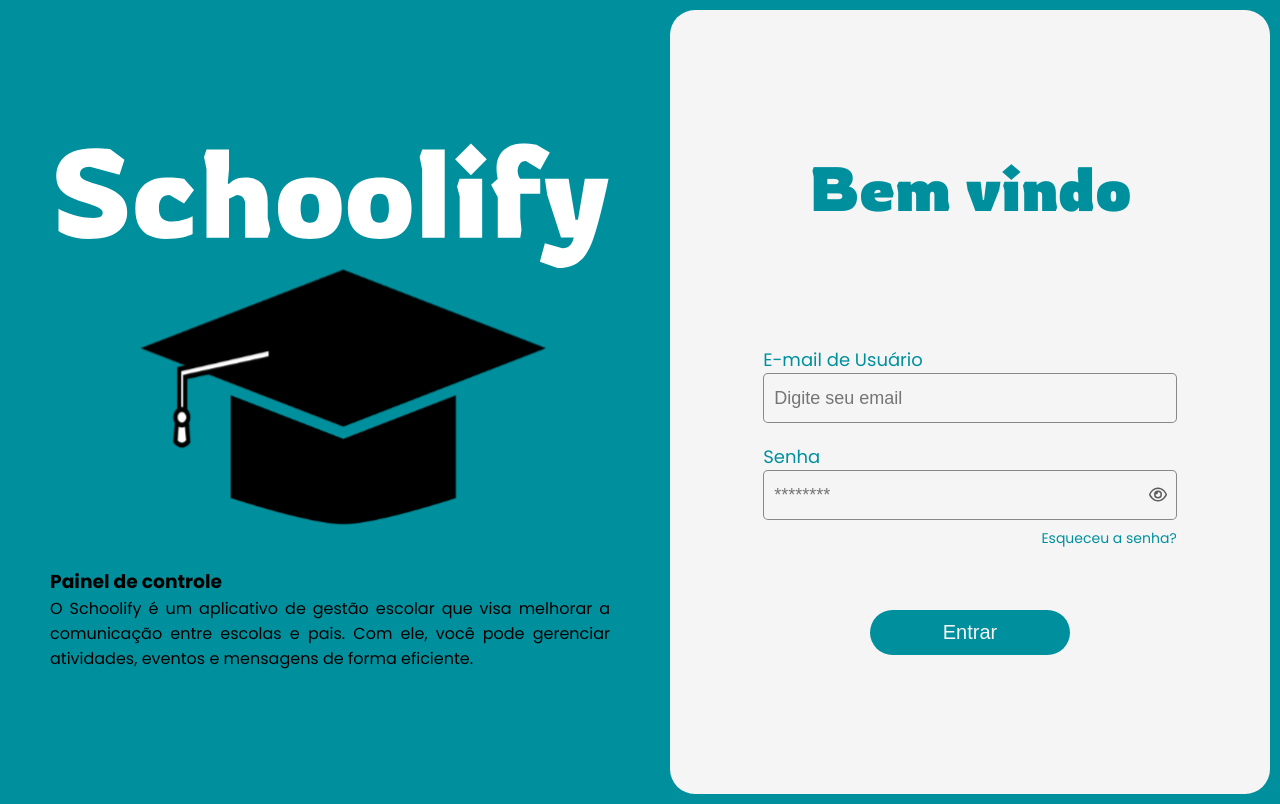
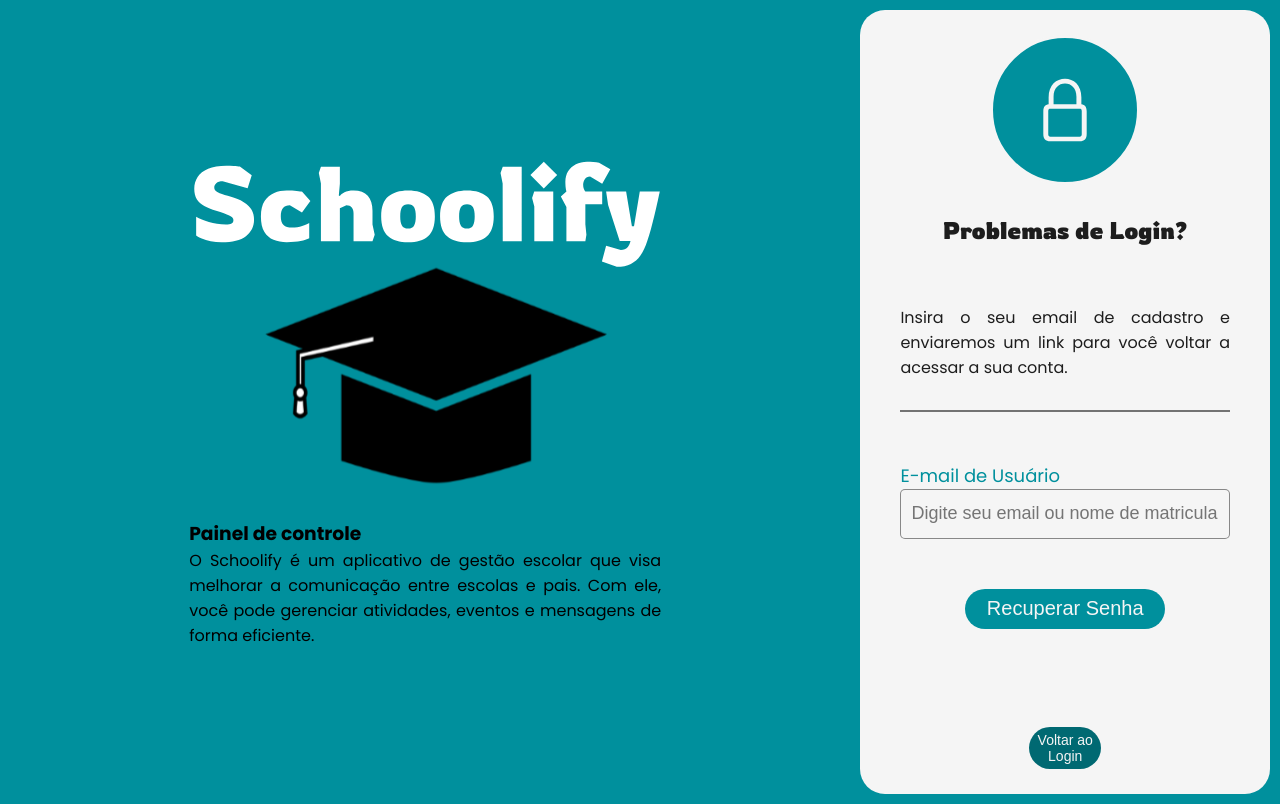
Before and after one commit to Lucas0u/Schoolify_01, a Next.js app: page /tela_login in a window 1280 px wide. Both pictures are taken after a click on the link "Esqueceu a senha?". Built offline with nearby package versions, Linux system fonts and the light colour scheme.

Commit message:
"Alerações + tela recuperar senha"

```diff
--- a/src/components/tela_login/Login.jsx
+++ b/src/components/tela_login/Login.jsx
@@ -5,7 +5,8 @@ import { FontAwesomeIcon } from "@fortawesome/react-fontawesome";
 import { useRouter } from "next/router";
 import { useState } from "react";
 
-export default function Login() {
+export default function Login({ onRecoverPassword }) {
+
     const [showPassword, setShowPassword] = useState(false);
     const router = useRouter();
 
@@ -17,7 +18,6 @@ export default function Login() {
         e.preventDefault();
 
         // Lógica de login (validação, autenticação, etc.)
-
         router.push("/");
     };
 
@@ -51,7 +51,9 @@ export default function Login() {
                             <FontAwesomeIcon icon={showPassword ? faEyeSlash : faEye} />
                         </span>
                     </div>
-                    <div className={styles.recuperar_senha}><a href="#">Esqueceu a senha?</a></div>
+                    <div className={styles.link_Recuperar}>
+                        <a href="#" onClick={onRecoverPassword}>Esqueceu a senha?</a>
+                    </div>
                 </div>
 
                 <Botao className={styles.botao_login} type="submit">
--- /dev/null
+++ b/src/components/tela_login/RecuperarSenha.jsx
@@ -0,0 +1,32 @@
+import styles from "@/styles/Login.module.css";
+import Botao from "../botoes/Botao";
+
+export default function RecuperarSenha({ onBackToLogin }) {
+  return (
+    <div>
+      <div className={styles.recuperar_senha}>
+        <img src="/assets/icones/Icone_Cadeado.svg" alt="" />
+        <h2>Problemas de Login?</h2>
+        <p>Insira o seu email de cadastro e enviaremos um link para você voltar a acessar a sua conta.</p>
+        <div className={styles.linha}></div>
+      </div>
+
+      <form>
+        <div className={styles.form_group}>
+          <label htmlFor="email">E-mail de Usuário</label>
+          <input
+            type="text"
+            id="email"
+            name="email"
+            placeholder="Digite seu email ou nome de matricula"
+            required
+          />
+        </div>
+
+        <Botao className={styles.botao_recuperar} type="submit">Recuperar Senha</Botao>
+
+        <Botao className={styles.botao_voltar} onClick={onBackToLogin}>Voltar ao Login</Botao>
+      </form>
+    </div>
+  );
+}
--- a/src/pages/tela_login.js
+++ b/src/pages/tela_login.js
@@ -1,7 +1,19 @@
 import Login from "@/components/tela_login/Login";
+import RecuperarSenha from "@/components/tela_login/RecuperarSenha";
 import styles from "@/styles/Login.module.css";
+import { useState } from "react";
 
 export default function TelaLogin() {
+  const [isRecoveringPassword, setIsRecoveringPassword] = useState(false);
+
+  const handleRecoverPasswordClick = () => {
+    setIsRecoveringPassword(true);
+  };
+
+  const handleBackToLoginClick = () => {
+    setIsRecoveringPassword(false);
+  };
+
   return (
     <div className={styles.tela_login}>
       <div className={styles.content}>
@@ -15,14 +27,14 @@ export default function TelaLogin() {
           </p>
         </div>
         <div className={styles.container_login}>
-          <Login />
+          {isRecoveringPassword ? (
+            <RecuperarSenha onBackToLogin={handleBackToLoginClick} />
+          ) : (
+            <Login onRecoverPassword={handleRecoverPasswordClick} />
+          )}
         </div>
       </div>
-      {/* <footer className={styles.footer}>
-        <p>
-          Ao continuar, você concorda com os <a href="/termos-de-uso" className={styles.link}>Termos de Serviço</a> e <a href="/politica-de-privacidade" className={styles.link}>Política de Privacidade</a> do Schoolify.
-        </p>
-      </footer> */}
+      {/* Footer aqui, se necessário */}
     </div>
   );
 }
--- a/src/styles/Login.module.css
+++ b/src/styles/Login.module.css
@@ -25,7 +25,7 @@
   padding: 20px;
   margin: 0 auto;
 
-  max-width: 600px;
+  max-width: 40%;
 }
 
 .tela_login .logo img {
@@ -50,7 +50,7 @@
   align-items: center;
   justify-content: center;
 
-  width: 600px;
+  width: 32%;
   height: 98vh;
 
   padding: 40px;
@@ -123,20 +123,22 @@
   color: rgba(29, 29, 29, 1);
 }
 
-.recuperar_senha {
+.link_Recuperar {
   margin-top: 5px;
+
   text-align: right;
   width: 100%;
 }
 
-.recuperar_senha a {
+.link_Recuperar a {
   font-size: 14px;
   color: var(--azul-intermediário);
+
   cursor: pointer;
   text-decoration: none;
 }
 
-.recuperar_senha a:hover {
+.link_Recuperar a:hover {
   text-decoration: underline;
 }
 
@@ -158,21 +160,77 @@
   background-color: rgba(0, 144, 157, 0.877);
 }
 
-/* .tela_login .footer {
+/* CSS RECUPAR SENHA */
+
+.recuperar_senha {
   display: flex;
-  justify-content: center;
+  flex-direction: column;
   align-items: center;
+}
 
-  position: absolute;
-  bottom: 0;
+.recuperar_senha img {
+  height: auto;
+  margin-bottom: 30px;
+}
+
+.recuperar_senha h2 {
+  font-size: 24px;
+  color: var(--preto);
+  margin-bottom: 60px;
+}
+
+.recuperar_senha p {
+  font-size: 16px;
+  text-align: justify;
 
   width: 100%;
-
-  font-size: 12px;
+  color: var(--preto);
+  margin-bottom: 30px;
 }
 
-.tela_login .footer a {
-  text-decoration: none;
+.recuperar_senha .linha {
+  width: 100%;
+  height: 2px;
 
-  margin: 0 5px;
-} */
+  background-color: var(--cinza);
+
+  margin-bottom: 50px;
+}
+
+.botao_recuperar {
+  width: 100%;
+  max-width: 200px;
+  height: 40px;
+
+  background-color: var(--azul-intermediário);
+  color: var(--branco);
+
+  border: none;
+  border-radius: 25px;
+
+  font-size: 20px;
+  margin-top: 30px;
+
+  cursor: pointer;
+  transition: background-color 0.3s ease;
+}
+
+.botao_recuperar:hover {
+  background-color: rgba(0, 144, 157, 0.877);
+}
+
+.botao_voltar {
+  font-size: 14px;
+  padding: 5px;
+
+  max-width: 22%;
+  height: 20%;
+
+  background-color: rgba(0, 105, 114, 1);
+  color: var(--branco);
+
+  border: none;
+  border-radius: 25px;
+
+  margin-top: 30%;
+}
```
Also changed, not shown: public/assets/icones/Icone_Cadeado.svg (added).
